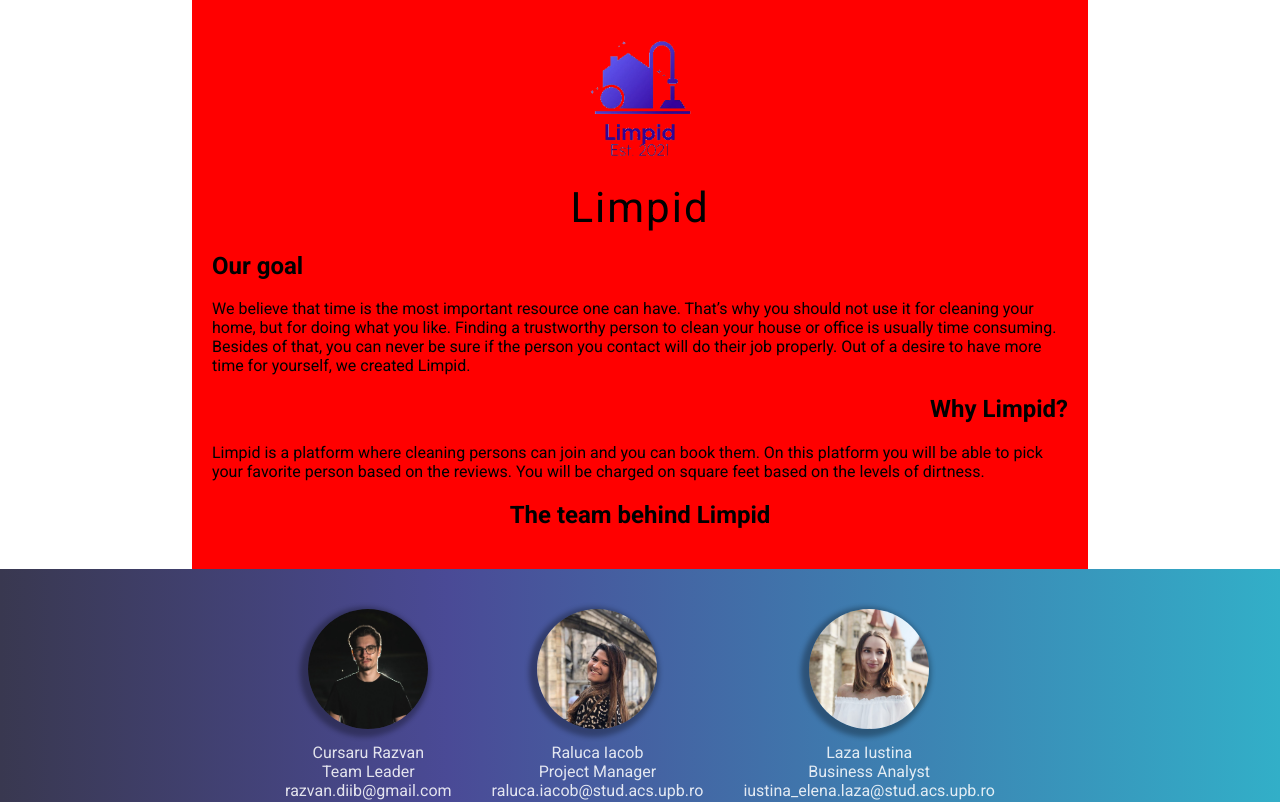
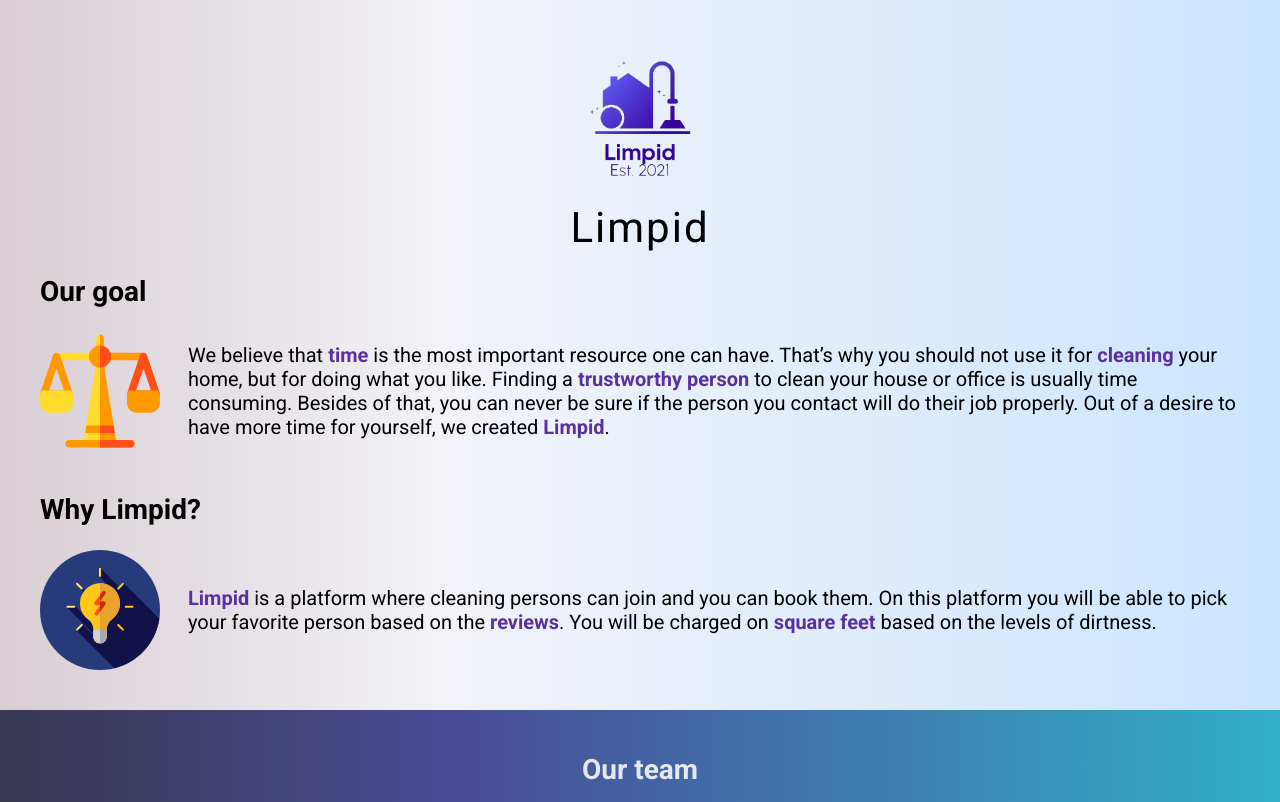
Before and after one commit to enacheandrei7/enacheandrei7.github.io, an Angular app in the folder Landing-DSS/: page / in a window 1280 px wide. Shown: the top 802 px of the page. Built offline with nearby package versions, Linux system fonts and the light colour scheme.

Commit message:
Added styled landing page

```diff
--- a/Landing-DSS/angular.json
+++ b/Landing-DSS/angular.json
@@ -1,5 +1,8 @@
 {
   "$schema": "./node_modules/@angular/cli/lib/config/schema.json",
+  "cli": {
+    "analytics": false
+  },
   "version": 1,
   "newProjectRoot": "projects",
   "projects": {
--- a/Landing-DSS/src/app/app.component.css
+++ b/Landing-DSS/src/app/app.component.css
@@ -1,10 +1,11 @@
 .PageWrapper {
     text-align: center;
-    padding: 20px;
+    padding: 40px;
     box-sizing: border-box;
-    width: 70%;
-    margin-left: 15%;
-    background-color: red;
+    width: 100%;
+    background-color: rgba(0, 0, 0, 0.05);
+    /* background: rgb(2,0,36); */
+    background: linear-gradient(90deg, rgba(62,10,36,0.2) 0%, rgba(9,9,121,0.052836185743828756) 35%, rgba(50,152,255,0.25) 100%);
 }
 
 .Logo {
@@ -14,20 +15,21 @@
 .TitleClass{
     font-size: 42px;
     letter-spacing: 2px;
+    font-weight: 50px;
 }
 
 .SectionWrapper {
     text-align: left;
 }
 
-.AlignRight {
-    text-align: right;
-}
-
 .Padding20Px {
     padding: 20px;
     padding-bottom: 0;
 }
+
+.ParticipantName {
+    font-size: 22px;
+  }
 
 .CenterAlignForParticipantsImages {
     text-align: center;
@@ -55,3 +57,49 @@
     margin: 20px;
     padding-bottom: 20px;
 }
+
+.illustration
+{
+    width: 120px;
+    margin-right: 28px;
+}
+
+.InnerSectionWrapper
+{
+    display: flex;
+    align-items: center;
+}
+
+@media screen and (max-width: 600px)
+{
+    .InnerSectionWrapper {
+      display: block;
+      text-align: center;
+    }
+
+    .illustration
+    {
+        margin-right: 0;
+        margin-bottom: 20px;
+    }
+
+    .InnerSectionText
+    {
+        text-align: left;
+    }
+}
+
+.InnerSectionText
+{
+    font-size: 20px;
+}
+
+strong
+{
+    color: #5A31A0;
+}
+
+h2
+{
+    font-size: 28px;
+}
--- a/Landing-DSS/src/app/app.component.html
+++ b/Landing-DSS/src/app/app.component.html
@@ -3,31 +3,35 @@
   <div class="TitleClass">Limpid</div>
   <div class="SectionWrapper">
     <h2>Our goal</h2>
-    <div>
-      We believe that time is the most important resource one can have. That’s
-      why you should not use it for cleaning your home, but for doing what you
-      like. Finding a trustworthy person to clean your house or office is
-      usually time consuming. Besides of that, you can never be sure if the
-      person you contact will do their job properly. Out of a desire to have
-      more time for yourself, we created Limpid.
+    <div class="InnerSectionWrapper">
+      <img src="../assets/img/goal.svg" class="illustration" alt="">
+      <div class="InnerSectionText">
+        We believe that <strong>time</strong> is the most important resource one can have. That’s
+        why you should not use it for <strong>cleaning</strong> your home, but for doing what you
+        like. Finding a <strong>trustworthy person</strong> to clean your house or office is
+        usually time consuming. Besides of that, you can never be sure if the
+        person you contact will do their job properly. Out of a desire to have
+        more time for yourself, we created <strong>Limpid</strong>.
+      </div>
     </div>
   </div>
+  <br>
   <div class="SectionWrapper">
-    <h2 class="AlignRight">Why Limpid?</h2>
-    <div>
-      Limpid is a platform where cleaning persons can join and you can book
-      them. On this platform you will be able to pick your favorite person based
-      on the reviews. You will be charged on square feet based on the levels of
-      dirtness.
+    <h2>Why Limpid?</h2>
+    <div class="InnerSectionWrapper">
+      <img src="../assets/img/solution.svg" class="illustration" alt="">
+      <div class="InnerSectionText">
+        <strong>Limpid</strong> is a platform where cleaning persons can join and you can book
+        them. On this platform you will be able to pick your favorite person based
+        on the <strong>reviews</strong>. You will be charged on <strong>square feet</strong> based on the levels of
+        dirtness.
+      </div>
     </div>
   </div>
-  <div>
-    <h2>The team behind Limpid</h2>
-  </div>
-
 </div>
 
 <div class="CenterAlignForParticipantsImages Padding20Px">
+  <h2>Our team</h2>
   <div class="ParticipantsImagesWrapper">
     <img src="../assets/img/Cursi.jpeg" class="ParticipantsImages" />
     <div class="ParticipantName">Cursaru Razvan</div>
--- a/Landing-DSS/src/styles.css
+++ b/Landing-DSS/src/styles.css
@@ -4,4 +4,5 @@ html, body {
     font-family: 'Roboto', sans-serif;
     margin: 0px;
     padding: 0px;
+    overflow-x: hidden;
 }
```
Also changed, not shown: Landing-DSS/src/assets/img/goal.svg (added), Landing-DSS/src/assets/img/solution.svg (added).
